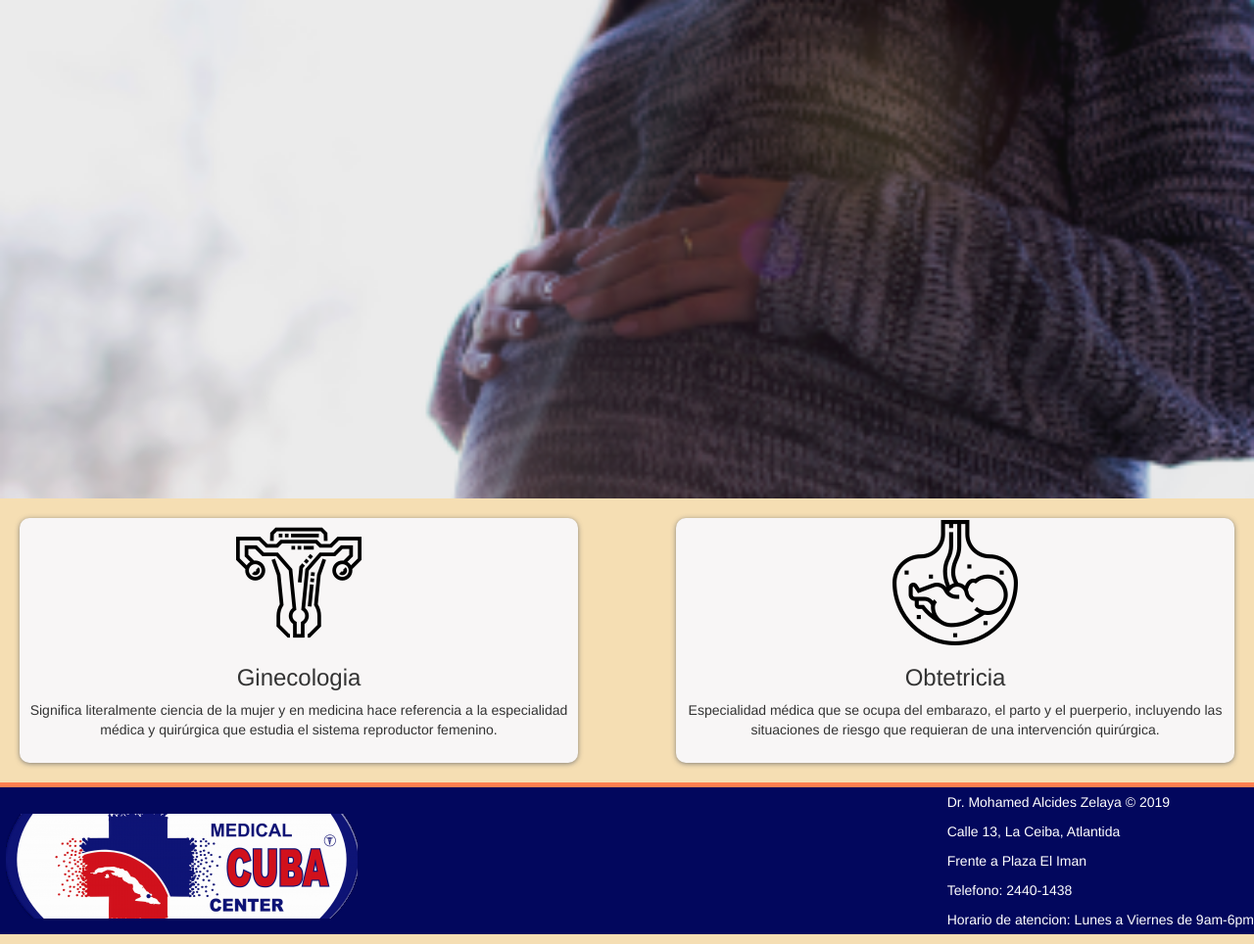
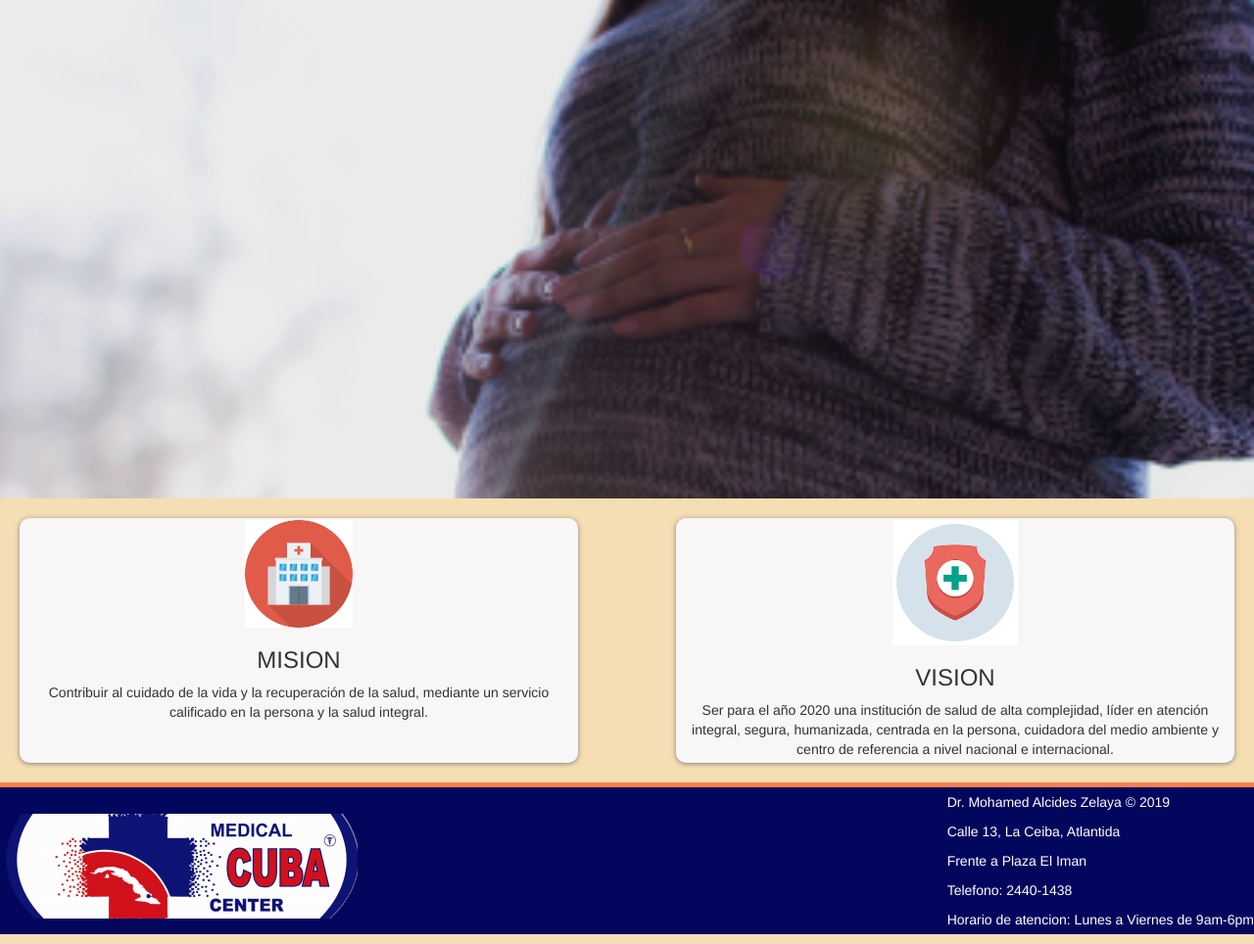
Before and after one commit to Mariosan24/NuevoYUltimoRepositorio, a PHP site: page /nw/ in a window 1280 px wide. Shown: the part 66-1030 px from the top of the page at 98% size. Run offline with PHP 8.4, Linux system fonts and the light colour scheme.

Commit message:
Inicio Terminado

```diff
--- a/views/home.view.tpl
+++ b/views/home.view.tpl
@@ -26,14 +26,14 @@
         <section id="#medio">
             <div class="contenedor cajas">
                 <div class="caja caja1">
-                    <img src="public/img/vagina.png">
-                    <h3>Ginecologia</h3>
-                    <p>Significa literalmente ciencia de la mujer y en medicina hace referencia a la especialidad médica y quirúrgica que estudia el sistema reproductor femenino.</p>
+                    <img src="public/img/mision.png">
+                    <h3>MISION</h3>
+                    <p>Contribuir al cuidado de la vida y la recuperación de la salud, mediante un servicio calificado en la persona y la salud integral.</p>
                 </div>
                 <div class="caja caja2">
-                    <img src="public/img/fetus.png">
-                    <h3>Obtetricia</h3>
-                    <p>Especialidad médica que se ocupa del embarazo, el parto y el puerperio, incluyendo las situaciones de riesgo que requieran de una intervención quirúrgica.</p>
+                    <img src="public/img/vision.png">
+                    <h3>VISION</h3>
+                    <p>Ser para el año 2020 una institución de salud de alta complejidad, líder en atención integral, segura, humanizada, centrada en la persona, cuidadora del medio ambiente y centro de referencia a nivel nacional e internacional.</p>
                 </div>
                 </div>
             </div>
```
Also changed, not shown: public/img/mision.png (added), public/img/vision.png (added).
